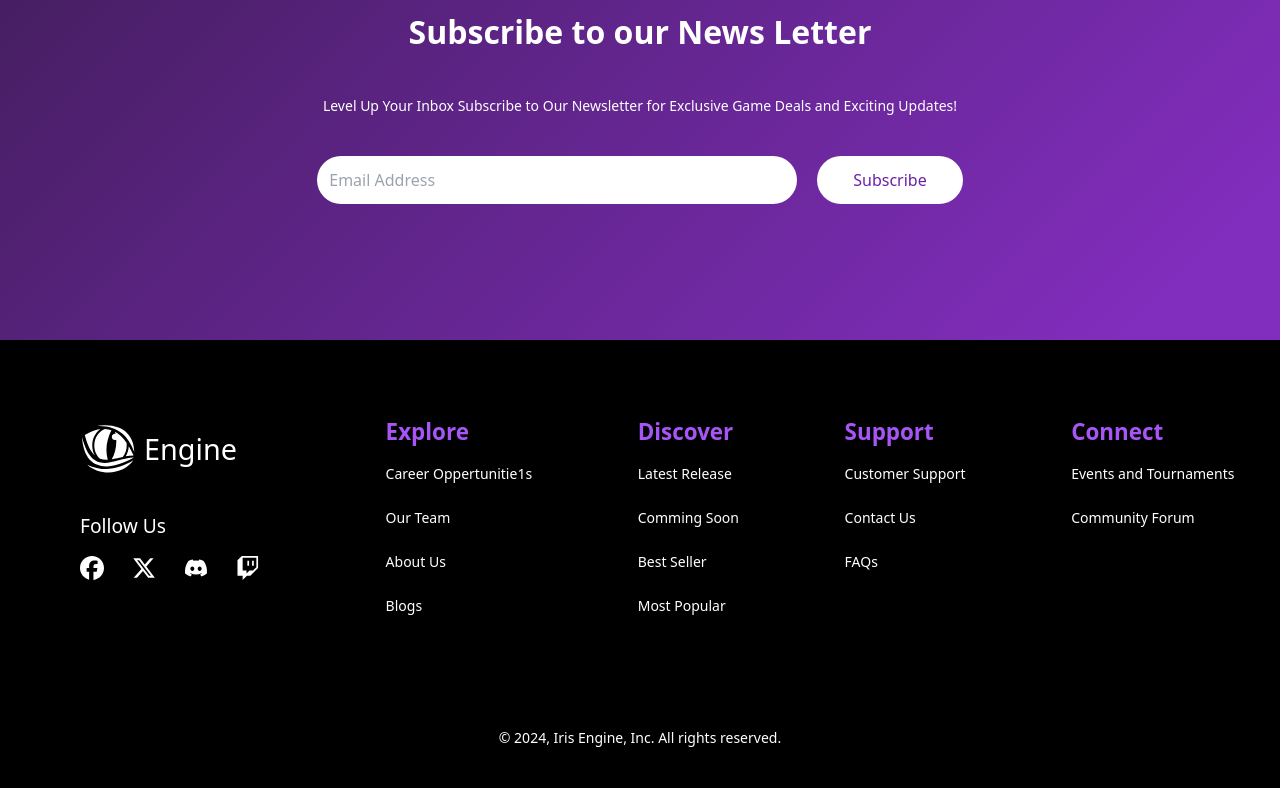
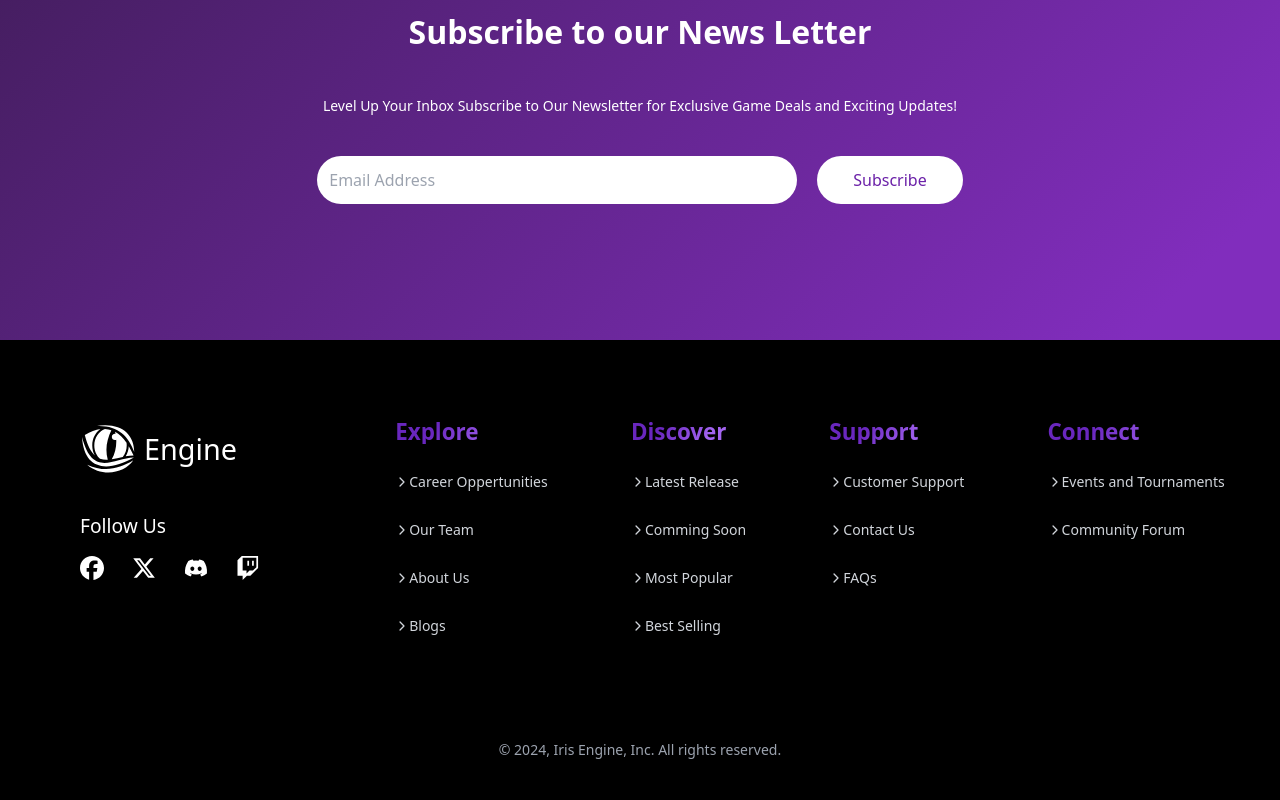
Before and after one commit to Muhammad-Ahmad618/iris_engine, a React (Create React App) app: page / in a window 1280 px wide. Shown: the part 4687-5487 px from the top of the page. Built offline with nearby package versions, Linux system fonts and the light colour scheme.

Commit message:
update 1.3.4

```diff
--- a/src/Components/Footer.jsx
+++ b/src/Components/Footer.jsx
@@ -4,6 +4,30 @@ import { FaFacebook } from "react-icons/fa6";
 import { FaXTwitter } from "react-icons/fa6";
 import { FaDiscord } from "react-icons/fa";
 import { BsTwitch } from "react-icons/bs";
+import { IoChevronForward } from "react-icons/io5";
+
+const LinkSection = [
+
+    {
+      heading:"Explore",
+      links:["Career Oppertunities","Our Team","About Us", "Blogs"]
+    }
+    ,
+    {
+        heading:"Discover",
+        links:["Latest Release","Comming Soon","Most Popular", "Best Selling"]
+    },
+    {
+        heading:"Support",
+        links:["Customer Support","Contact Us","FAQs"]
+    },
+
+    {
+       heading:"Connect",
+       links:["Events and Tournaments","Community Forum"]
+    }
+
+]
 
 
 export default function Footer() {
@@ -11,71 +35,42 @@ export default function Footer() {
     <div className='bg-black py-5 md:py-10 min-h-[28rem] flex flex-col justify-between mt-14 h-full'>
 
         <div className='flex justify-around items-start gap-y-12 flex-col md:flex-row pt-0 md:pt-10 h-full'>
-        <div className='pt-10 min-[408px]:space-x-0  space-x-5 md:pt-0 md:space-y-10 flex justify-between flex-wrap gap-y-5 min-[500px]:gap-y-0 items-center w-full px-5 md:px-8 lg:px-14 md:w-auto md:block xl:px-20'>
+        <div className='pt-10 min-[408px]:space-x-0  space-x-5 md:pt-0 md:space-y-10 flex justify-between flex-wrap gap-y-5 min-[500px]:gap-y-0 items-center w-full px-5  lg:px-14 md:w-auto md:block xl:px-20'>
 
-        <div className="text-white flex items-center gap-x-2 hover:text-[#c945ce] ease-in-out duration-150 cursor-pointer">
+        <div className="text-white flex items-center gap-x-2 hover:text-purple-600 ease-in-out duration-150 cursor-pointer">
           <GiBeastEye className=" text-[2.2rem] md:text-[2.8rem] lg:text-[3.5rem]" />
           <h3 className="text-[1.4rem] lg:text-[1.8rem] font-medium">Engine</h3>
         </div>
-
         <div className='flex items-center gap-x-5 md:space-y-5 md:block'>
         <h4 className='text-white text-sm md:text-[1.2rem] font-medium'>Follow Us</h4>
         <ul className='flex text-white gap-x-7 text-lg md:text-xl xl:text-2xl' >
-            <li><FaFacebook className='cursor-pointer' /></li>
-            <li><FaXTwitter className='cursor-pointer'/></li>
-            <li><FaDiscord className='cursor-pointer'/></li>
-            <li><BsTwitch  className='cursor-pointer'/></li>
+            <li><FaFacebook className='cursor-pointer hover:text-purple-400' /></li>
+            <li><FaXTwitter className='cursor-pointer hover:text-purple-400'/></li>
+            <li><FaDiscord className='cursor-pointer hover:text-purple-400'/></li>
+            <li><BsTwitch  className='cursor-pointer hover:text-purple-400'/></li>
         </ul>
         </div>
         </div>
 
-        <div className='text-white flex justify-start gap-y-5 flex-wrap px-5 min-h-[26rem] min-[556px]:min-h-[0]  min-[408px]:justify-evenly gap-x-10 md:gap-x-8 w-full lg:gap-x-20 h-full'>
+        <div className='text-white flex justify-start gap-y-8 flex-wrap px-5 h-auto pb-14 min-[595px]:h-[20rem] min-[408px]:justify-evenly gap-x-10 md:gap-x-8 w-full lg:gap-x-12'>
 
-            <div className='space-y-5'>
-                <h4 className=' text-base md:text-[1.2rem] lg:text-[1.4rem] font-bold text-purple-500'>Explore</h4>
-                <ul className=' space-y-5 lg:space-y-6 text-[0.7rem] lg:text-sm'>
-                    <li><a href='/'>Career Oppertunitie1s</a></li>
-                    <li><a href='/'>Our Team</a></li>
-                    <li><a href='/'>About Us</a></li>
-                    <li><a href='/'>Blogs</a></li>
+           {LinkSection.map((section, index) => (
+            <div className='space-y-7' key={index}>
+                <h4 className=' text-base md:text-[1.2rem] lg:text-[1.4rem] font-bold bg-custom-gradient2 bg-clip-text text-transparent'>{section.heading}</h4>
+                {section.links.map((link, linkIndex) => (
+                <ul className=' space-y-5 lg:space-y-6 text-[0.7rem] lg:text-sm text-gray-300' key={linkIndex}>
+                    <li><a href='/' className='flex items-center hover:text-purple-500'><IoChevronForward/> {link}</a></li>
                 </ul>
+                ))}
             </div>
-
-            <div className='space-y-5'>
-                <h4 className=' text-base md:text-[1.2rem] lg:text-[1.4rem]  font-bold text-purple-500'>Discover</h4>
-                <ul  className='space-y-5 lg:space-y-6 text-[0.7rem] lg:text-sm'>
-                    <li><a href='/'>Latest Release</a></li>
-                    <li><a href='/'>Comming Soon</a></li>
-                    <li><a href='/'>Best Seller</a></li>
-                    <li><a href='/'>Most Popular</a></li>
-                </ul>
-            </div>
-
-
-            <div className='space-y-5'>
-                <h4 className=' text-base md:text-[1.2rem] lg:text-[1.4rem] font-bold text-purple-500'>Support</h4>
-                <ul  className='space-y-5 lg:space-y-6 text-[0.7rem] lg:text-sm'>
-                    <li><a href='/'>Customer Support</a></li>
-                    <li><a href='/'>Contact Us</a></li>
-                    <li><a href='/'>FAQs</a></li>
-                </ul>
-            </div>
-
-
-            <div className='space-y-5'>
-                <h4 className=' text-base md:text-[1.2rem] lg:text-[1.4rem]  font-bold text-purple-500'>Connect</h4>
-                <ul  className='space-y-5 lg:space-y-6 text-[0.7rem] lg:text-sm'>
-                    <li><a href='/'>Events and Tournaments</a></li>
-                    <li><a href='/'>Community Forum</a></li>
-                </ul>
-            </div>
-
+         ))}
         </div>
 
         </div>
 
-        <h3 className='text-white  text-center cursor-pointer hover:text-purple-500 hover:underline text-[0.5rem] sm:text-[0.6] md:text-[0.7rem] lg:text-sm'>© 2024, Iris Engine, Inc. All rights reserved.</h3>
-
+        <div className='max-w-[20rem] mx-auto w-full'>
+        <h3 className='text-gray-400 text-center cursor-pointer hover:text-purple-500 hover:underline  text-[0.7rem] lg:text-sm'>© 2024, Iris Engine, Inc. All rights reserved.</h3>
+        </div>
 
     </div>
   )
--- a/src/Components/GameBox.jsx
+++ b/src/Components/GameBox.jsx
@@ -23,7 +23,7 @@ export default function GameBox() {
 
   return (
     <div>
-     <div className='text-center py-10'>
+     <div className='text-center pt-10 pb-20'>
       <h3 className='text-[2rem] text-white font-medium'>Upcomming Games of 2025</h3>
     </div>
 
@@ -35,12 +35,11 @@ export default function GameBox() {
          <img src={game.thumbnail} alt={game.heading} className='object-cover w-full h-full rounded-t-[20px]' />
        </div>
 
-       <div className='space-y-3 p-4 text-white bg-custom'>
+       <div className='space-y-3 p-4 text-white bg-[#121212c7] rounded-b-[20px]'>
           <h1 className='font-medium text-[1.3rem]'>{game.heading}</h1>
-          <p className='line-clamp-3 text-sm'>{game.body}</p>
-          <p>Relase Date: {game.ReleaseDate}</p>
+          <p className='line-clamp-3 text-sm leading-6'>{game.body}</p>
+          <p className='text-sm font-semibold text-[#ca2dbd]'>Relase Date: {game.ReleaseDate}</p>
           <div>
-
           </div>
        </div>
       </div>
--- a/src/Components/HorizontalGameCard.jsx
+++ b/src/Components/HorizontalGameCard.jsx
@@ -31,11 +31,17 @@ export default function HorizontalGameCard({title, FetchDetailedGames, specifice
     <div className='group'>
     <h3 className='text-[1.8rem] text-white font-medium pb-8'>{title}</h3>
     <div className='flex gap-x-4 w-full bg-[#12121279] rounded-md text-white h-[17rem]'>
-      <div className='max-w-[30rem] cursor-pointer relative'>
+
+      {/* Game Image Container */}
+
+      <div className='max-w-[40%] w-full cursor-pointer relative'>
       <IoMdAddCircle className='text-[1.8rem] absolute top-2 right-2 z-10 hidden group-hover:block hover:text-[#d946f0]'/>
-          <img src={game[0].background_image} alt={game[0].name} className='rounded-md w-full group-hover:opacity-80 transition-all duration-300' />
+          <img src={game[0].background_image} alt={game[0].name} className='rounded-md w-full object-cover group-hover:opacity-80 transition-all duration-300' />
       </div>
-      <div className='p-4 space-y-2'>
+
+      {/* Game Detail Container */}
+
+      <div className='p-4 space-y-2 max-w-[60%] w-full'>
         <h1 className='text-[2rem] font-medium cursor-pointer'
         style={{ textShadow: '1px 1px 2px black' }}>{game[0].name}</h1>
         <p className='text-sm text-[#35f462] font-medium'>Release Date : {game[0].released}</p>
@@ -56,6 +62,7 @@ export default function HorizontalGameCard({title, FetchDetailedGames, specifice
       <CartBtn/>
       </div>
       </div>
+
     </div>
     </div>
   );
--- a/src/Components/StoreCoverSlider.jsx
+++ b/src/Components/StoreCoverSlider.jsx
@@ -38,7 +38,7 @@ export default function StoreCoverSlider() {
 
 
   return (
-    <div className="relative w-full max-w-[75%] mx-auto overflow-hidden rounded-2xl">
+    <div className="relative w-full h-[82vh] mx-auto overflow-hidden rounded-2xl">
       {/* Slider Container */}
       <div
         className="flex transition-transform duration-700 ease-in-out "
--- a/src/Screens/Store.jsx
+++ b/src/Screens/Store.jsx
@@ -73,9 +73,9 @@ export default function Store() {
   return (
     <div className='min-h-screen bg-custom-gradient'>
       <NavBar/>
-      <div className='px-16 py-28 max-w-screen-[1700px]'>
+      <div className='py-28 max-w-screen-llg px-14 mx-auto'>
       <CoverSlider/>
-      <div className='px-32 pt-28 space-y-16'>
+      <div className='pt-28 space-y-16 mx-auto'>
       <NewGamesSlider/>
       <Categories/>
       <GameCoverCards
--- a/tailwind.config.js
+++ b/tailwind.config.js
@@ -8,9 +8,15 @@ module.exports = {
 
       backgroundImage: {
         'custom-gradient': 'linear-gradient(135deg, rgba(18,17,17,1) 50%, rgba(129,45,189,1) 91%)',
+        'custom-gradient2': 'linear-gradient(126deg, rgba(105,39,190,1) 27%, rgba(164,101,241,1) 68%)'
+
       },
       backgroundColor: {
         'custom-black-80': 'rgba(13, 13, 13, 0.8)',
+      },
+      maxWidth: {
+        'screen-llg': '1300px',
+        'screen-ultra': '1700px', // Another custom screen size
       },
 
     },
```
Also changed, not shown: src/Components/StoreNavBar.jsx (+4 -4 lines).
